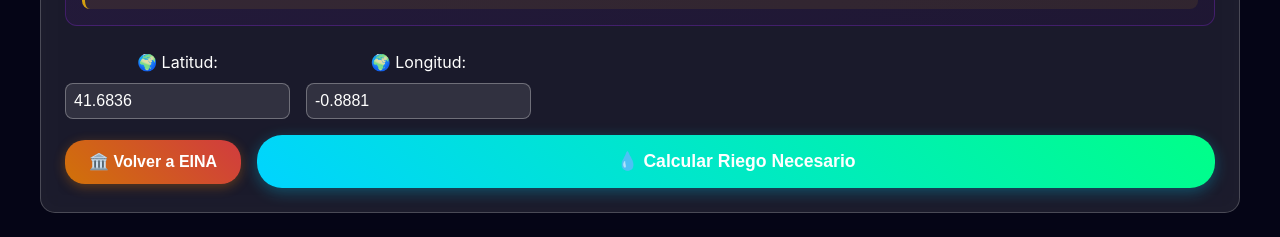
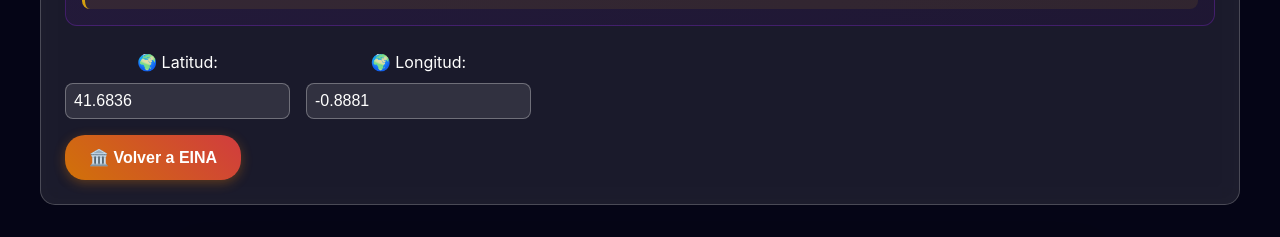
Before and after one commit to bachanos/hackaton, a React (Vite) app in the folder frontend/: page / in a window 1280 px wide. Shown: the part 1180-1417 px from the top of the page. Built offline with nearby package versions, Linux system fonts and the light colour scheme; no server answers.

Commit message:
Remove calculation button

```diff
--- a/frontend/src/App.tsx
+++ b/frontend/src/App.tsx
@@ -155,14 +155,14 @@ function App() {
         setError(null);
 
         console.log(`🌿 Roboflow detectó: ${detectedPlant} (${(confidence * 100).toFixed(1)}%) -> Usando: ${plantToUse}`);
-
-        // Automáticamente recalcular el riego con la nueva planta
-        setTimeout(() => {
-          fetchWateringData();
-        }, 500);
       } else {
         setError('❌ Roboflow no detectó ninguna planta');
       }
+
+      // Siempre recalcular el riego después de capturar una imagen, independientemente de la detección
+      setTimeout(() => {
+        fetchWateringData();
+      }, 500);
 
     } catch (error: any) {
       console.error('Error en detección de planta:', error);
@@ -442,13 +442,6 @@ function App() {
               >
                 🏛️ Volver a EINA
               </button>
-              <button
-                className="calculate-btn"
-                onClick={fetchWateringData}
-                disabled={loading}
-              >
-                {loading ? '🔄 Calculando...' : '💧 Calcular Riego Necesario'}
-              </button>
             </div>
           </div>
 
```
